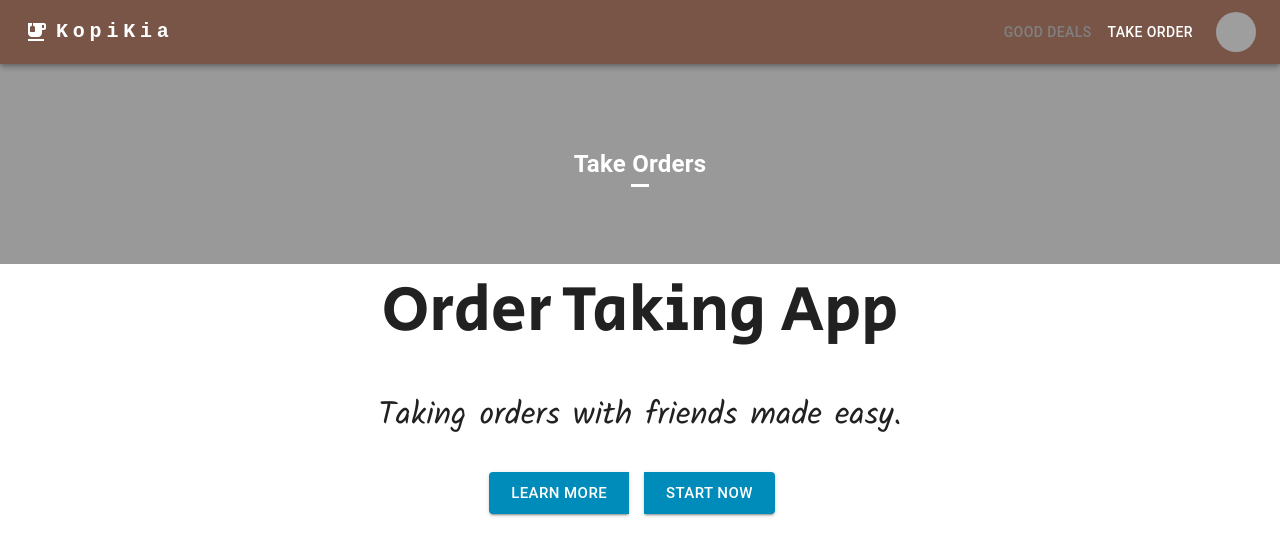
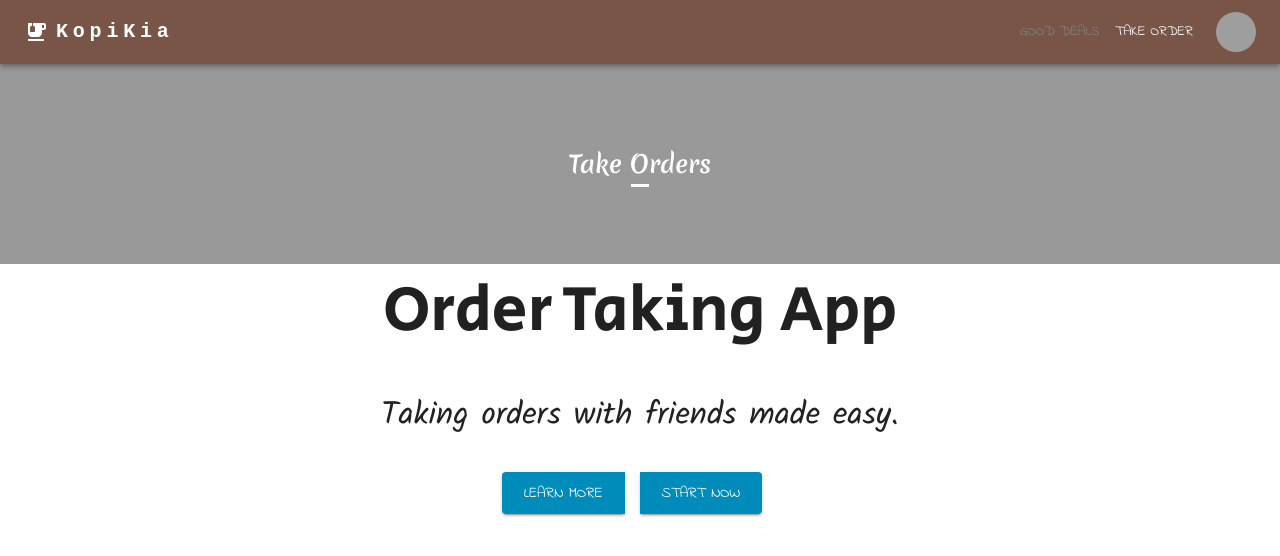
Before and after one commit to leekayden/kopikia, a React (Create React App) app: page / in a window 1280 px wide. Shown: the top 556 px of the page. Built offline with nearby package versions, Linux system fonts and the light colour scheme; grey boxes are pictures that could not be loaded.

Commit message:
add fonts

```diff
--- a/public/index.html
+++ b/public/index.html
@@ -13,6 +13,8 @@
   <link rel="preconnect" href="https://fonts.gstatic.com" crossorigin>
   <link href="https://fonts.googleapis.com/css2?family=Secular+One&display=swap" rel="stylesheet">
   <link href="https://fonts.googleapis.com/css2?family=Kalam&display=swap" rel="stylesheet">
+  <link href="https://fonts.googleapis.com/css2?family=Indie+Flower&display=swap" rel="stylesheet">
+  <link href="https://fonts.googleapis.com/css2?family=Merienda:wght@600&display=swap" rel="stylesheet">
   <title>KopiKia</title>
 </head>
 
--- a/src/App.tsx
+++ b/src/App.tsx
@@ -41,9 +41,22 @@ export default function App() {
             main: "#795548",
           },
         },
+        components: {
+          MuiButton: {
+            styleOverrides: {
+              root: {
+                fontFamily: "'Indie Flower', cursive",
+              },
+            },
+          },
+        },
+        typography: {
+          fontFamily: "'Merienda', cursive",
+        },
       }),
     [prefersDarkMode]
   );
+
   return (
     <ThemeProvider theme={theme}>
       <CssBaseline />
--- a/src/components/common/Hero.tsx
+++ b/src/components/common/Hero.tsx
@@ -13,13 +13,13 @@ const Title = styled(animated.h1)`
   font-size: 4rem;
   font-family: "Roboto", sans-serif;
   margin-bottom: 2rem;
-  font-family: 'Secular One', sans-serif;
+  font-family: "Secular One", sans-serif;
 `;
 
 const Subtitle = styled(animated.h2)`
   font-size: 2rem;
   font-family: "Roboto", sans-serif;
-  font-family: 'Kalam', cursive;
+  font-family: "Kalam", cursive;
 `;
 
 const ButtonWrapper = styled(animated.div)`
```
